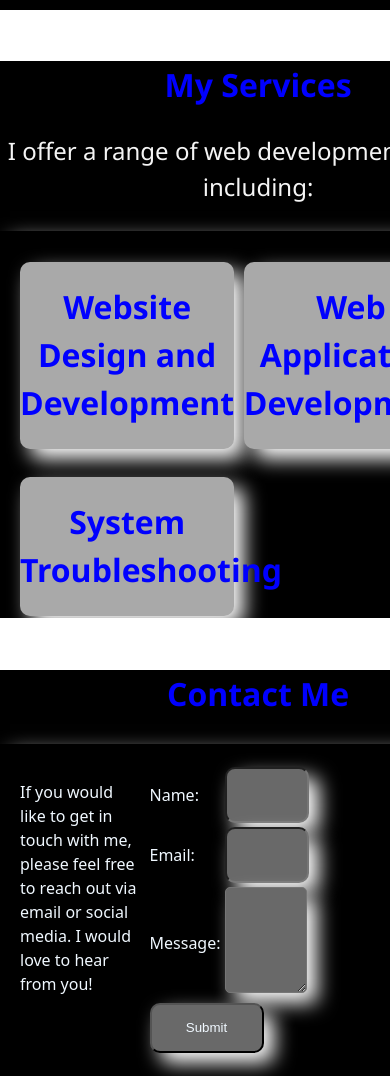
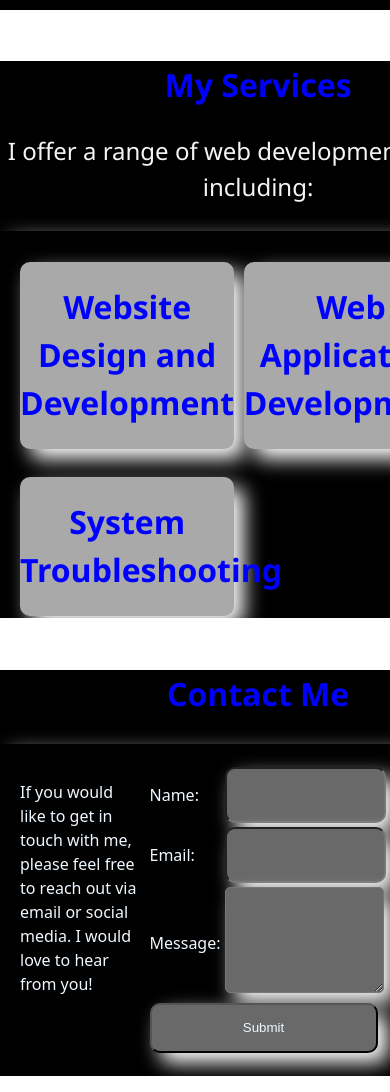
Before and after one commit to PavanMech321/portfolio-2, a React (Vite) app: page / in a window 390 px wide. Shown: the part 1823-2915 px from the top of the page. Built offline with nearby package versions, Linux system fonts and the light colour scheme.

Commit message:
Update App.css

```diff
--- a/src/App.css
+++ b/src/App.css
@@ -1091,7 +1091,7 @@ body{
   padding: 20px;
 }
 input{
-  width: 50%;
+  width: 100%;
   height: 50px;
   border-radius: 10px;
   color: aliceblue;
@@ -1103,7 +1103,7 @@ input:hover{
   color: black;
 }
 textarea{
-  width: 50%;
+  width: 100%;
   height: 100px;
   border-radius: 5px;
   color: aliceblue;
```
